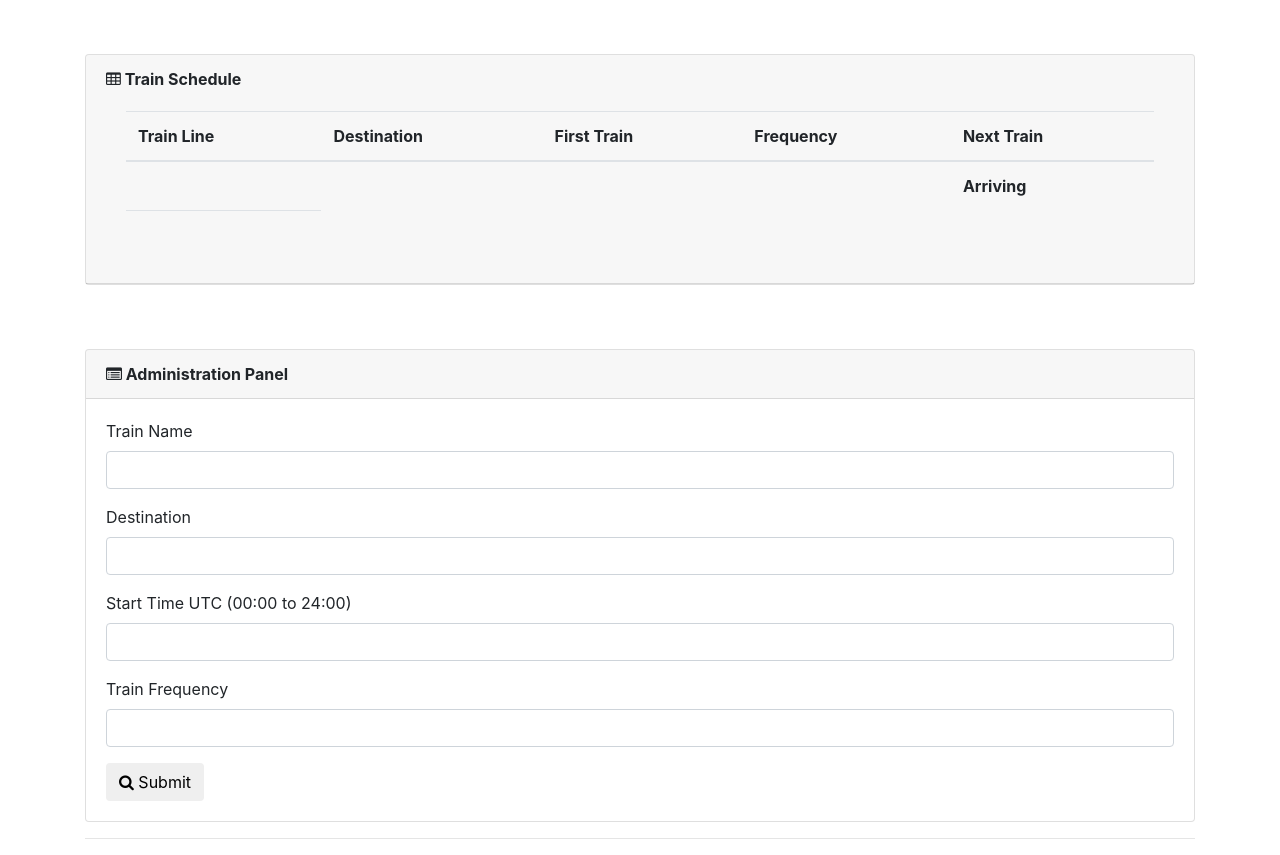
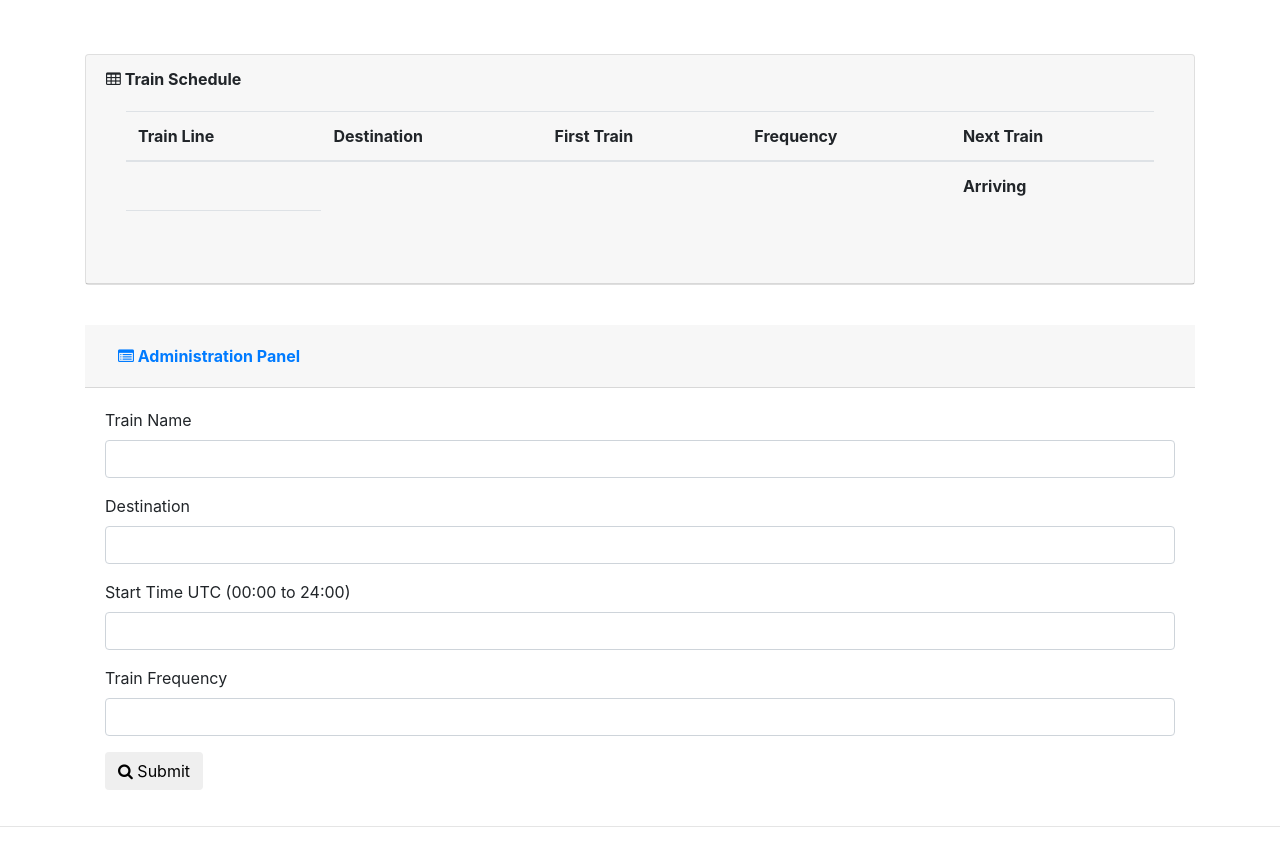
Before and after one commit to mavstronaut/train-schedule, a plain HTML site: page index.html in a window 1280 px wide. Shown: the part 186-1041 px from the top of the page. Drawn offline with nearby package versions, Linux system fonts and the light colour scheme; no server answers.

Commit message:
add trains now collapsable

```diff
--- a/index.html
+++ b/index.html
@@ -76,17 +76,15 @@
             </div>
           </div>
 
+          <div class="card-header" id="headingOne">
+              <h5 class="mb-0">
+                <button class="btn btn-link" data-toggle="collapse" data-target="#collapseOne" aria-expanded="true" aria-controls="collapseOne">
+                    <strong><i class="fa fa-list-alt"></i> Administration Panel</strong>
+                </button>
+              </h5>
+            </div>
 
-    <!-- Row for Adding the Trains -->
-    <div class="row">
-      <div class="col-sm-12">
-        <br>
-        <!-- First card is for handling the search parameters -->
-        <div class="card">
-          <div class="card-header">
-            <strong>
-              <i class="fa fa-list-alt"></i> Administration Panel</strong>
-          </div>
+            <div id="collapseOne" class="collapse show" aria-labelledby="headingOne" data-parent="#accordion">
               <div class="card-body">
 
                 <!-- Here we create an HTML Form for handling the inputs-->
@@ -121,11 +119,10 @@
                     <i class="fa fa-search"></i> Submit</button>
 
                 </form>
+
               </div>
             </div>
           </div>
-    </div>
-
 
 
 
```
Lines whose indentation alone changed are shown as unchanged.
